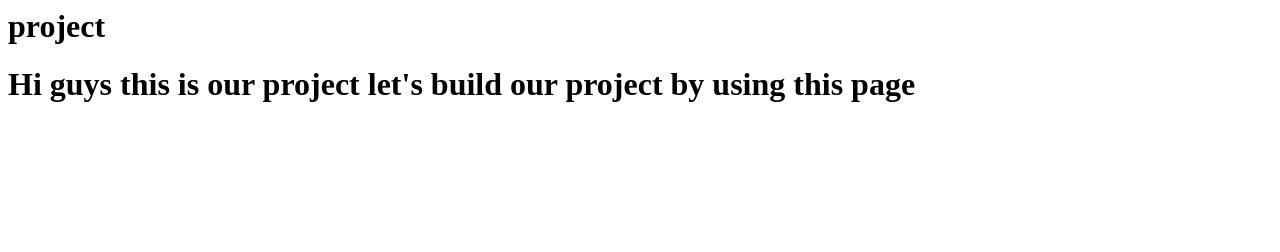
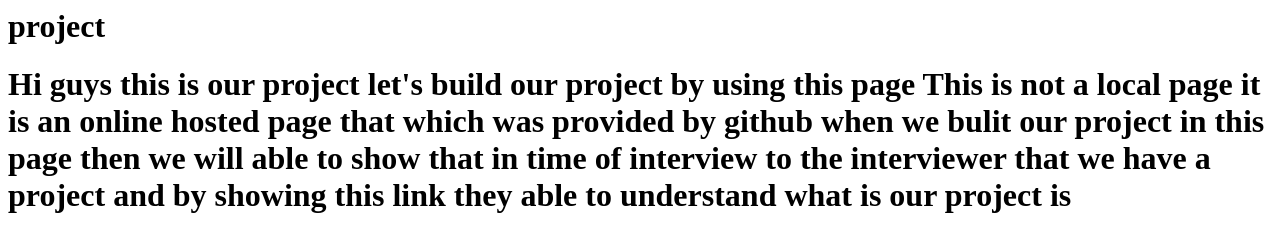
Before and after one commit to Moneshteja/project, a plain HTML site: page index.html in a window 1280 px wide. Drawn offline with Linux system fonts and the light colour scheme.

Commit message:
Update index.html

```diff
--- a/index.html
+++ b/index.html
@@ -1,2 +1,5 @@
+
 <h1>project<h1>
 Hi guys this is our project let's build our project by using this page
+
+This is not a local page it is an online hosted page that which was provided by github when we bulit our project in this page then we will able to show that in time of interview to the interviewer that we have a project and by showing this link they able to understand what is our project is
```
